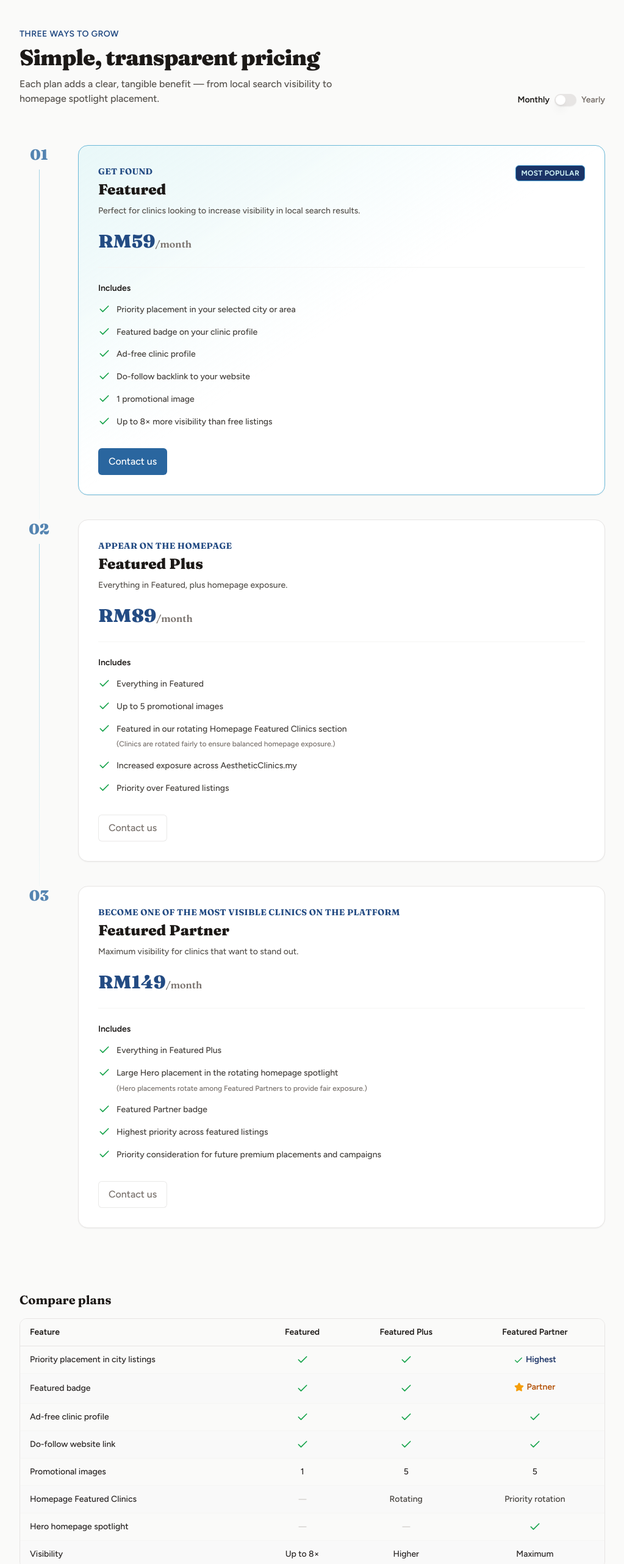
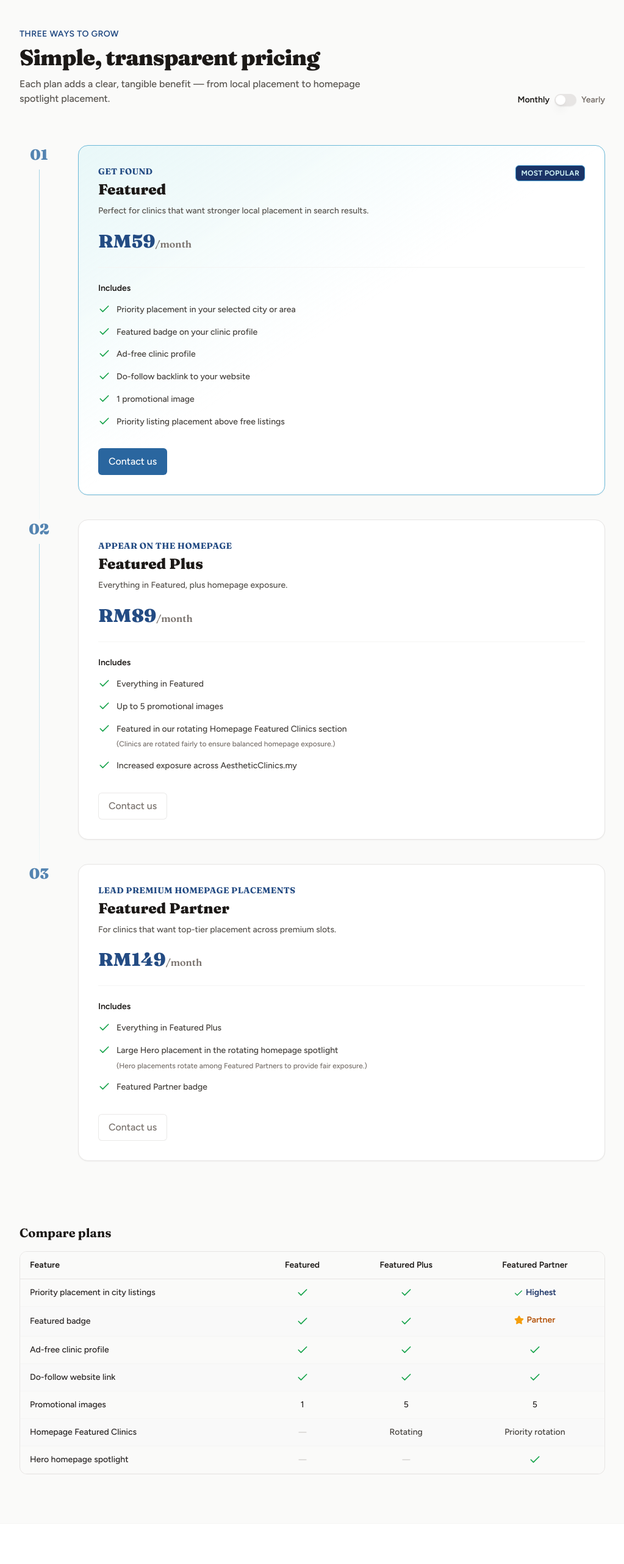
Before and after one commit to swsalim/aesthetic-clinics-my, a Next.js app: page /advertise-with-us in a window 1280 px wide. Shown: the part 1380-3945 px from the top of the page at 61% size, without its empty margins (128-1151 px from the left). Built offline with nearby package versions, Linux system fonts and the light colour scheme; no server answers.

Commit message:
update pricing item

```diff
--- a/app/(listing)/advertise-with-us/page.tsx
+++ b/app/(listing)/advertise-with-us/page.tsx
@@ -22,7 +22,7 @@ import { Wrapper } from '@/components/ui/wrapper';
 const seo = {
   title: 'Grow Your Aesthetic Clinic with Us - Get More Patients',
   description:
-    "Join Malaysia's trusted aesthetic clinic directory. Get featured listings to grow your practice with targeted online visibility.",
+    "Join Malaysia's trusted aesthetic clinic directory. Get featured listings to grow your practice with premium placement options.",
   url: '/advertise-with-us',
   creator: '@swsalim',
   company: 'AestheticClinics.my',
--- a/components/listing/pricing-plan.tsx
+++ b/components/listing/pricing-plan.tsx
@@ -41,7 +41,7 @@ const plans: Plan[] = [
     stage: '01',
     tagline: 'Get found',
     name: 'Featured',
-    description: 'Perfect for clinics looking to increase visibility in local search results.',
+    description: 'Perfect for clinics that want stronger local placement in search results.',
     monthlyPrice: 59,
     yearlyPrice: 565,
     badge: 'Most popular',
@@ -52,7 +52,7 @@ const plans: Plan[] = [
       { text: 'Ad-free clinic profile' },
       { text: 'Do-follow backlink to your website' },
       { text: '1 promotional image' },
-      { text: 'Up to 8× more visibility than free listings' },
+      { text: 'Priority listing placement above free listings' },
     ],
   },
   {
@@ -70,14 +70,13 @@ const plans: Plan[] = [
         note: 'Clinics are rotated fairly to ensure balanced homepage exposure.',
       },
       { text: 'Increased exposure across AestheticClinics.my' },
-      { text: 'Priority over Featured listings' },
     ],
   },
   {
     stage: '03',
-    tagline: 'Become one of the most visible clinics on the platform',
+    tagline: 'Lead premium homepage placements',
     name: 'Featured Partner',
-    description: 'Maximum visibility for clinics that want to stand out.',
+    description: 'For clinics that want top-tier placement across premium slots.',
     monthlyPrice: 149,
     yearlyPrice: 1430,
     features: [
@@ -87,8 +86,6 @@ const plans: Plan[] = [
         note: 'Hero placements rotate among Featured Partners to provide fair exposure.',
       },
       { text: 'Featured Partner badge' },
-      { text: 'Highest priority across featured listings' },
-      { text: 'Priority consideration for future premium placements and campaigns' },
     ],
   },
 ];
@@ -135,12 +132,6 @@ const comparisonRows = [
     featured: 'dash' as const,
     plus: 'dash' as const,
     partner: 'check' as const,
-  },
-  {
-    feature: 'Visibility',
-    featured: 'Up to 8×',
-    plus: 'Higher',
-    partner: 'Maximum',
   },
 ];
 
@@ -208,8 +199,8 @@ export function PricingPlan() {
             Simple, transparent pricing
           </h2>
           <p className="mt-3 max-w-xl text-base text-gray-600 dark:text-gray-300">
-            Each plan adds a clear, tangible benefit — from local search visibility to homepage
-            spotlight placement.
+            Each plan adds a clear, tangible benefit — from local placement to homepage spotlight
+            placement.
           </p>
         </div>
         <div className="flex shrink-0 items-center gap-2">
```
